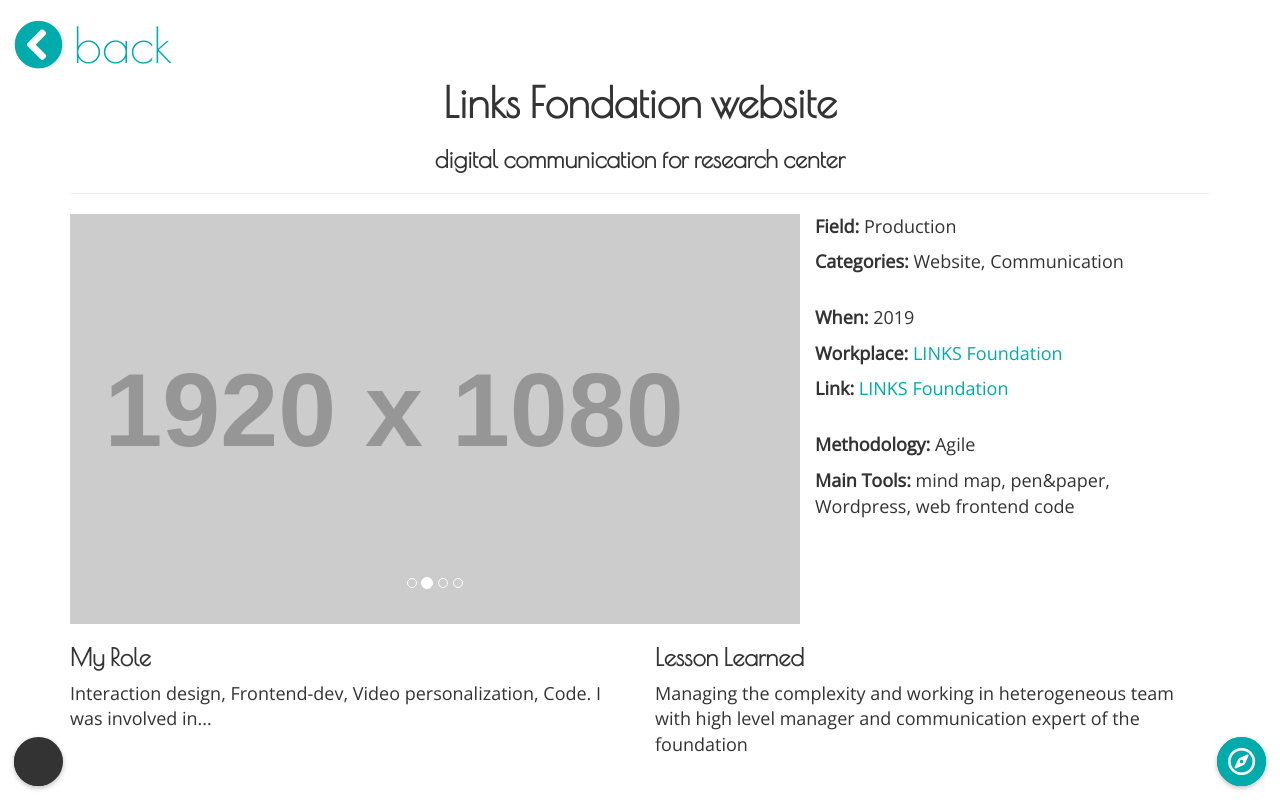
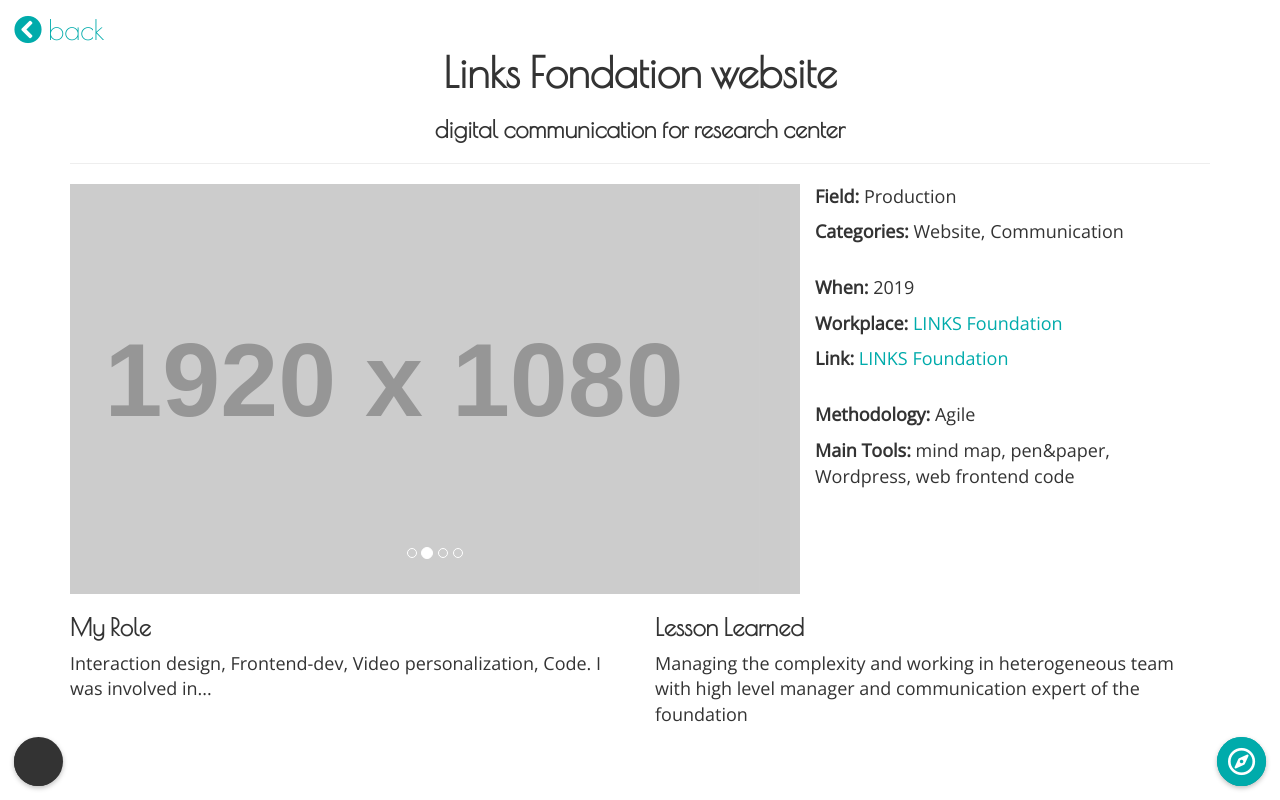
Before and after one commit to albertobuzio/ab.github.io, a plain HTML site: page portfolio_links.html in a window 1280 px wide. Shown: the top 800 px of the page. Drawn offline with nearby package versions, Linux system fonts and the light colour scheme; placeholder pictures from the web are drawn by us.

Commit message:
Update portfolio_links.html

```diff
--- a/portfolio_links.html
+++ b/portfolio_links.html
@@ -79,7 +79,7 @@
         <div class="container no-space-left" style="padding-left: 1em;">
             <div class="row no-space-left">
                 <div class="col-lg-12 no-space-left">
-                    <span style="font-size: 3.5em;"><a href="index.html#portfolio"><i class="fa fa-chevron-circle-left"></i> back</a></span>
+                    <span style="font-size: 2em;"><a href="index.html#portfolio"><i class="fa fa-chevron-circle-left"></i> back</a></span>
                 </div>
             </div>
         </div>
```
